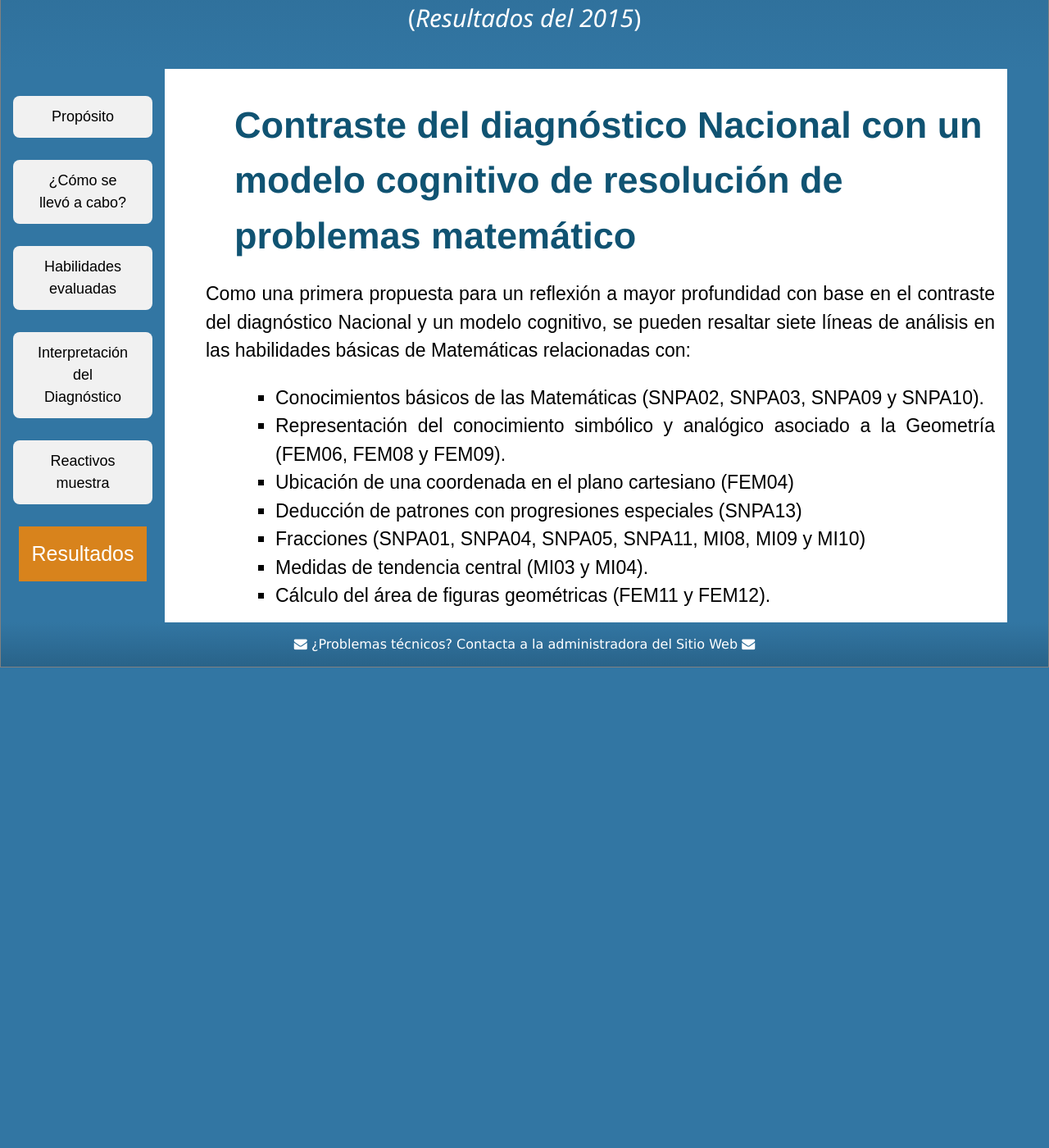
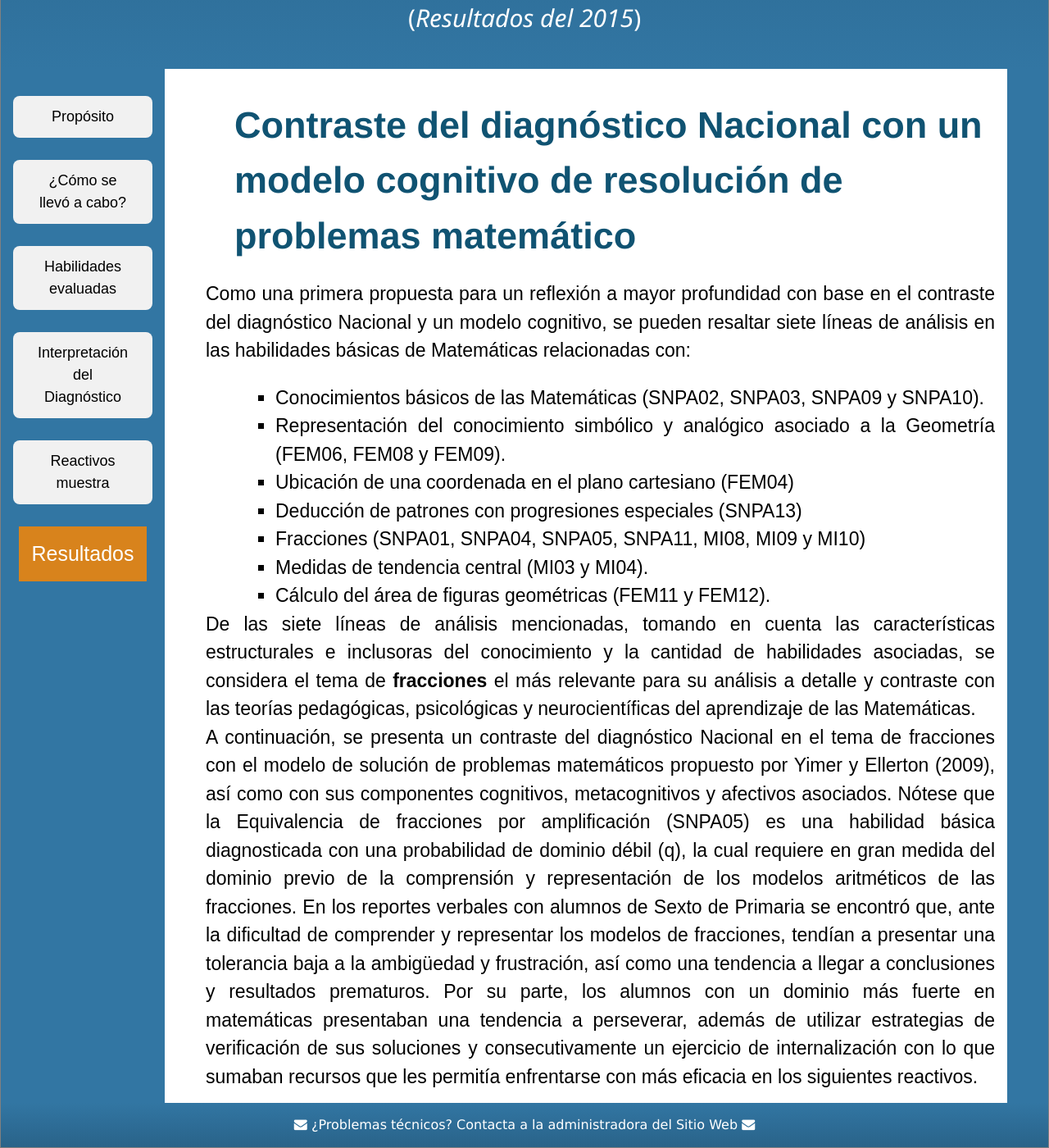
Before and after one commit to rimedie/rimedie.github.io, a Jekyll site: the page built from PLANEA-ELSEN_2015/ModelamientoCognitivo.html, in a window 1280 px wide and 1400 px high, scrolled down 255 px. Shown: the whole window at 82% size. Built offline with Jekyll 4.4.1, drawn with Linux system fonts in a browser that asks for light colours; before the commit the page ends 1069 px from its top, so only the background shows below that.

Commit message:
Update ModelamientoCognitivo.html

```diff
--- a/PLANEA-ELSEN_2015/ModelamientoCognitivo.html
+++ b/PLANEA-ELSEN_2015/ModelamientoCognitivo.html
@@ -17,5 +17,8 @@ title: Diagnóstico Nacional PLANEA-ELSEN 2015
 <li>Cálculo del área de figuras geométricas (FEM11 y FEM12).</li>
 </ul>
 
+<p>De las siete líneas de análisis mencionadas, tomando en cuenta las características estructurales e inclusoras del conocimiento y la cantidad de habilidades asociadas, se considera el tema de <b>fracciones</b> el más relevante para su análisis a detalle y contraste con las teorías pedagógicas, psicológicas y neurocientíficas del aprendizaje de las Matemáticas.</p>
+
+<p>A continuación, se presenta un contraste del diagnóstico Nacional en el tema de fracciones con el modelo de solución de problemas matemáticos propuesto por Yimer y Ellerton (2009), así como con sus componentes cognitivos, metacognitivos y afectivos asociados. Nótese que la Equivalencia de fracciones por amplificación (SNPA05) es una habilidad básica diagnosticada con una probabilidad de dominio débil (q), la cual requiere en gran medida del dominio previo de la comprensión y representación de los modelos aritméticos de las fracciones. En los reportes verbales con alumnos de Sexto de Primaria se encontró que, ante la dificultad de comprender y representar los modelos de fracciones, tendían a presentar una tolerancia baja a la ambigüedad y frustración, así como una tendencia a llegar a conclusiones y resultados prematuros. Por su parte, los alumnos con un dominio más fuerte en matemáticas presentaban una tendencia a perseverar, además de utilizar estrategias de verificación de sus soluciones y consecutivamente un ejercicio de internalización con lo que sumaban recursos que les permitía enfrentarse con más eficacia en   los siguientes reactivos.</p>
 
 </div>
```
